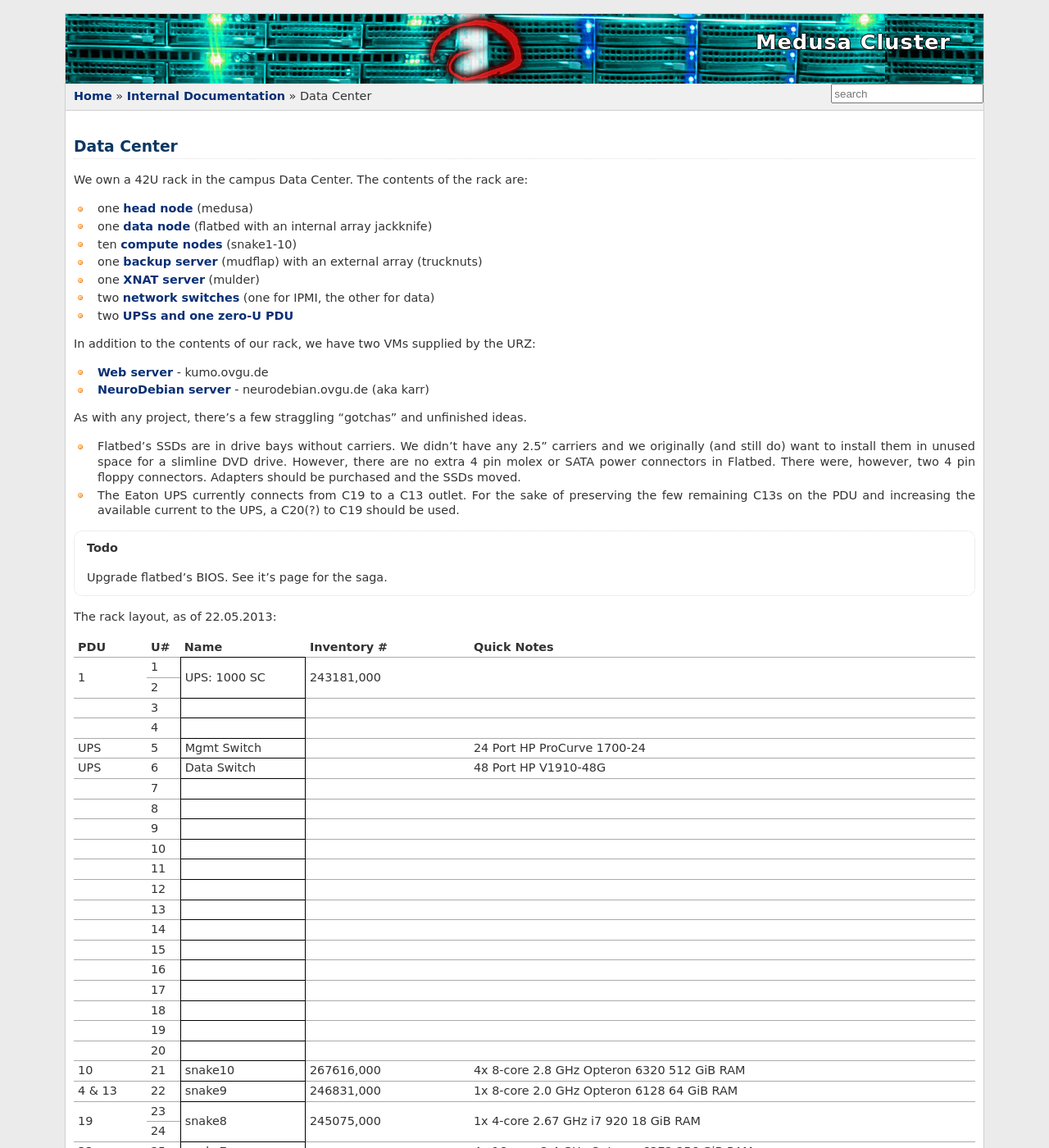
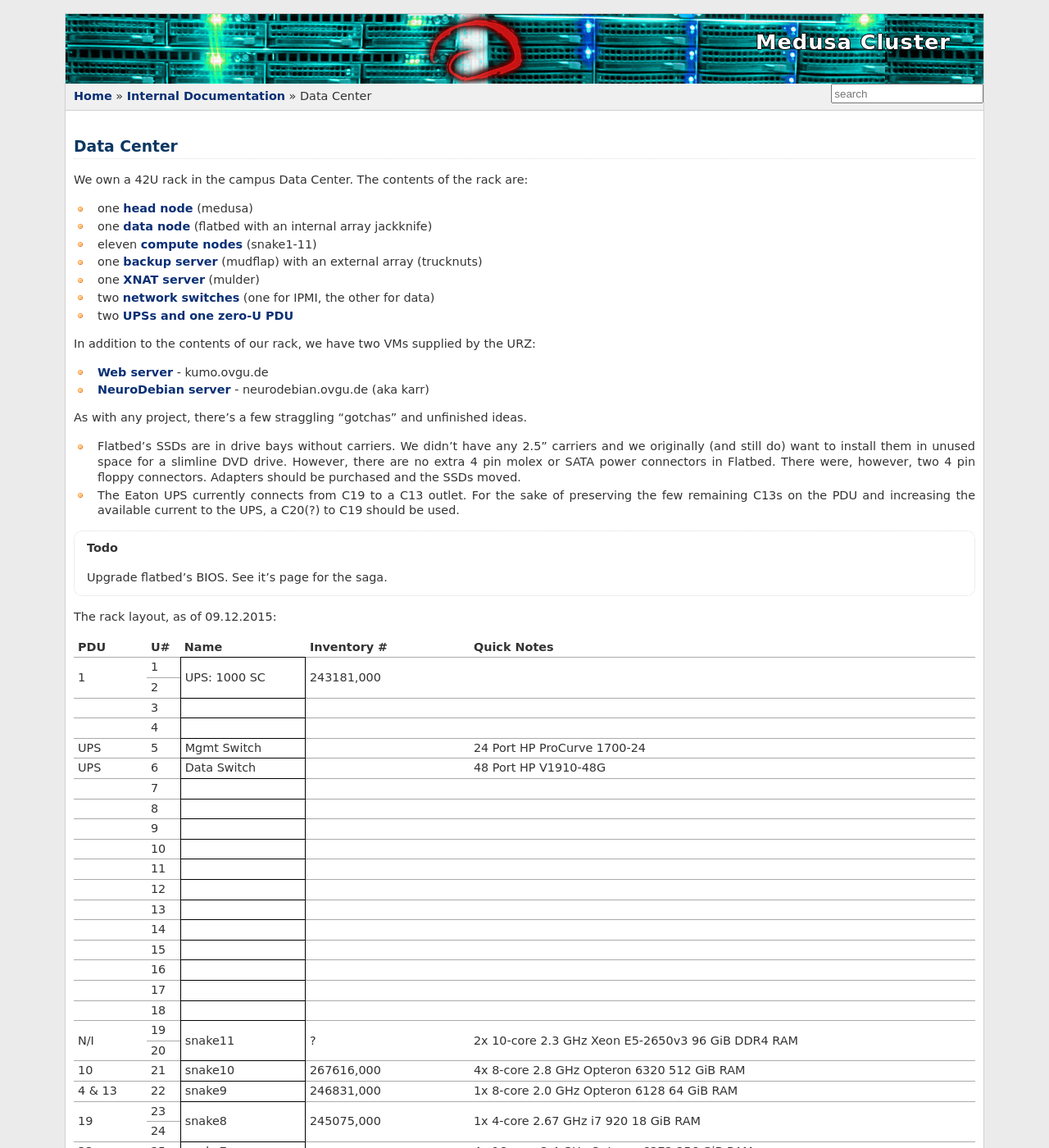
Before and after one commit to psychoinformatics-de/ipsy-docs, a Sphinx documentation site: the page built from source/internal/data_center/index.rst, in a window 1280 px wide and 1400 px high. Shown: the whole window at 82% size. Built offline with Sphinx 7.4.7, drawn with Linux system fonts in a browser that asks for light colours; formulas are drawn with MathJax 3.

Commit message:
Add snake11; widen DC table

```diff
--- a/source/index.rst
+++ b/source/index.rst
@@ -34,8 +34,9 @@ Significant hardware contributions were made by:
 * Tömme Noesselt
 * Michael Hanke
 * Gerhard Jocham
+* Claudia Preuschhof
 
 System administration/expertise provided by:
 
+* Alex Waite
 * Michael Hanke
-* Alex Waite
--- a/source/internal/data_center/index.rst
+++ b/source/internal/data_center/index.rst
@@ -8,7 +8,7 @@ We own a 42U rack in the campus Data Center. The contents of the rack are:
 
 * one `head node <medusa>`_ (medusa)
 * one `data node <flatbed>`_ (flatbed with an internal array jackknife)
-* ten `compute nodes <compute_nodes>`_ (snake1-10)
+* eleven `compute nodes <compute_nodes>`_ (snake1-11)
 * one `backup server <mudflap>`_ (mudflap) with an external array (trucknuts)
 * one `XNAT server <mulder>`_ (mulder)
 * two `network switches <network>`_ (one for IPMI, the other for data)
@@ -38,101 +38,101 @@ As with any project, there's a few straggling "gotchas" and unfinished ideas.
 
    *
 
-The rack layout, as of 22.05.2013:
+The rack layout, as of 09.12.2015:
 
 .. cssclass:: dc-rack
 
-+-----+----+-----------------+-------------+--------------------------------+
-| PDU | U# | Name            | Inventory # | Quick Notes                    |
-+=====+====+=================+=============+================================+
-|     | 1  |                 | 243181,000  |                                |
-+ 1   +----+ UPS: 1000 SC    |             |                                |
-|     | 2  |                 |             |                                |
-+-----+----+-----------------+-------------+--------------------------------+
-|     | 3  |                 |             |                                |
-+-----+----+-----------------+-------------+--------------------------------+
-|     | 4  |                 |             |                                |
-+-----+----+-----------------+-------------+--------------------------------+
-| UPS | 5  | Mgmt Switch     |             | 24 Port HP ProCurve 1700-24    |
-+-----+----+-----------------+-------------+--------------------------------+
-| UPS | 6  | Data Switch     |             | 48 Port HP V1910-48G           |
-+-----+----+-----------------+-------------+--------------------------------+
-|     | 7  |                 |             |                                |
-+-----+----+-----------------+-------------+--------------------------------+
-|     | 8  |                 |             |                                |
-+-----+----+-----------------+-------------+--------------------------------+
-|     | 9  |                 |             |                                |
-+-----+----+-----------------+-------------+--------------------------------+
-|     | 10 |                 |             |                                |
-+-----+----+-----------------+-------------+--------------------------------+
-|     | 11 |                 |             |                                |
-+-----+----+-----------------+-------------+--------------------------------+
-|     | 12 |                 |             |                                |
-+-----+----+-----------------+-------------+--------------------------------+
-|     | 13 |                 |             |                                |
-+-----+----+-----------------+-------------+--------------------------------+
-|     | 14 |                 |             |                                |
-+-----+----+-----------------+-------------+--------------------------------+
-|     | 15 |                 |             |                                |
-+-----+----+-----------------+-------------+--------------------------------+
-|     | 16 |                 |             |                                |
-+-----+----+-----------------+-------------+--------------------------------+
-|     | 17 |                 |             |                                |
-+-----+----+-----------------+-------------+--------------------------------+
-|     | 18 |                 |             |                                |
-+-----+----+-----------------+-------------+--------------------------------+
-|     | 19 |                 |             |                                |
-+-----+----+-----------------+-------------+--------------------------------+
-|     | 20 |                 |             |                                |
-+-----+----+-----------------+-------------+--------------------------------+
-| 10  | 21 | snake10         | 267616,000  | 4x 8-core 2.8 GHz Opteron 6320 |
-|     |    |                 |             | 512 GiB RAM                    |
-+-----+----+-----------------+-------------+--------------------------------+
-| 4 \&| 22 | snake9          | 246831,000  | 1x 8-core 2.0 GHz Opteron 6128 |
-| 13  |    |                 |             | 64 GiB RAM                     |
-+-----+----+-----------------+-------------+--------------------------------+
-|     | 23 |                 | 245075,000  | 1x 4-core 2.67 GHz i7 920      |
-+ 19  +----+ snake8          |             | 18 GiB RAM                     |
-|     | 24 |                 |             |                                |
-+-----+----+-----------------+-------------+--------------------------------+
-| 33  | 25 | snake7          |             | 4x 16-core 2.4 GHz Opteron 6272|
-|     |    |                 |             | 256 GiB RAM                    |
-+-----+----+-----------------+-------------+--------------------------------+
-| 20  | 26 | snake5 & snake6 | 261309,000  | each snake:                    |
-+-----+----+-----------------+ (guessing)  | 2x 6-core 2.4 GHz Xeon E5645   |
-| 21  | 27 | snake3 & snake4 |             | 96 GiB RAM                     |
-+-----+----+-----------------+             |                                |
-| 22  | 28 | snake1 & snake2 |             |                                |
-+-----+----+-----------------+-------------+--------------------------------+
-| 31  | 29 |                 | 265021,000  | 4x 8-core 2.8 GHz Opteron 6320 |
-+ \&  +----+ medusa          |             | 256 GiB RAM                    |
-| UPS | 30 |                 |             |                                |
-+-----+----+-----------------+-------------+--------------------------------+
-|     | 31 |                 | 260876,000  | 1x 4-core 3.2 GHz Xeon E3-1230 |
-+ 27  +----+ mulder          |             | 16 GiB RAM                     |
-|     | 32 |                 |             |                                |
-+-----+----+-----------------+-------------+--------------------------------+
-| 32  | 33 | mudflap         | 264097,000  | 4x 8-core 2.6 GHz Opteron 6212 |
-|     |    |                 |             | 512 GiB RAM                    |
-+-----+----+-----------------+-------------+--------------------------------+
-| 28  | 34 |                 |             | 9x 2 TB drives                 |
-+ \&  +----+ trucknuts       |             | 2x 4 TB drives                 |
-| 7   | 35 |                 |             | 12 bays                        |
-+-----+----+-----------------+-------------+--------------------------------+
-| 34  | 36 |                 | 265526,000  | 8x 2 TB drives                 |
-+ \&  +----+ trucknuts       |             | 2x 4 TB drives                 |
-| 8   | 37 |                 |             | 12 bays                        |
-+-----+----+-----------------+-------------+--------------------------------+
-|     | 38 |                 |             |                                |
-+ 2   +----+                 | 261309,000  | 2x 6-core 2.4 GHz Xeon E5645   |
-| \&  | 39 | flatbed         |             | 96 GiB RAM                     |
-+ UPS +----+                 |             | 13x 4 TB drives, 3x 80 GB SSDs |
-|     | 40 |                 |             |                                |
-+-----+----+-----------------+-------------+--------------------------------+
-|     | 41 |                 |             |                                |
-+ 16  +----+ UPS: 3000 VA    |             | bought: 2012.12                |
-|     | 42 |                 |             |                                |
-+-----+----+-----------------+-------------+--------------------------------+
++-----+----+-----------------+-------------+-----------------------------------+
+| PDU | U# | Name            | Inventory # | Quick Notes                       |
++=====+====+=================+=============+===================================+
+|     | 1  |                 | 243181,000  |                                   |
++ 1   +----+ UPS: 1000 SC    |             |                                   |
+|     | 2  |                 |             |                                   |
++-----+----+-----------------+-------------+-----------------------------------+
+|     | 3  |                 |             |                                   |
++-----+----+-----------------+-------------+-----------------------------------+
+|     | 4  |                 |             |                                   |
++-----+----+-----------------+-------------+-----------------------------------+
+| UPS | 5  | Mgmt Switch     |             | 24 Port HP ProCurve 1700-24       |
++-----+----+-----------------+-------------+-----------------------------------+
+| UPS | 6  | Data Switch     |             | 48 Port HP V1910-48G              |
++-----+----+-----------------+-------------+-----------------------------------+
+|     | 7  |                 |             |                                   |
++-----+----+-----------------+-------------+-----------------------------------+
+|     | 8  |                 |             |                                   |
++-----+----+-----------------+-------------+-----------------------------------+
+|     | 9  |                 |             |                                   |
++-----+----+-----------------+-------------+-----------------------------------+
+|     | 10 |                 |             |                                   |
++-----+----+-----------------+-------------+-----------------------------------+
+|     | 11 |                 |             |                                   |
++-----+----+-----------------+-------------+-----------------------------------+
+|     | 12 |                 |             |                                   |
++-----+----+-----------------+-------------+-----------------------------------+
+|     | 13 |                 |             |                                   |
++-----+----+-----------------+-------------+-----------------------------------+
+|     | 14 |                 |             |                                   |
++-----+----+-----------------+-------------+-----------------------------------+
+|     | 15 |                 |             |                                   |
++-----+----+-----------------+-------------+-----------------------------------+
+|     | 16 |                 |             |                                   |
++-----+----+-----------------+-------------+-----------------------------------+
+|     | 17 |                 |             |                                   |
++-----+----+-----------------+-------------+-----------------------------------+
+|     | 18 |                 |             |                                   |
++-----+----+-----------------+-------------+-----------------------------------+
+|     | 19 |                 |             | 2x 10-core 2.3 GHz Xeon E5-2650v3 |
++ N/I +----+ snake11         + ?           + 96 GiB DDR4 RAM                   +
+|     | 20 |                 |             |                                   |
++-----+----+-----------------+-------------+-----------------------------------+
+| 10  | 21 | snake10         | 267616,000  | 4x 8-core 2.8 GHz Opteron 6320    |
+|     |    |                 |             | 512 GiB RAM                       |
++-----+----+-----------------+-------------+-----------------------------------+
+| 4 \&| 22 | snake9          | 246831,000  | 1x 8-core 2.0 GHz Opteron 6128    |
+| 13  |    |                 |             | 64 GiB RAM                        |
++-----+----+-----------------+-------------+-----------------------------------+
+|     | 23 |                 | 245075,000  | 1x 4-core 2.67 GHz i7 920         |
++ 19  +----+ snake8          |             | 18 GiB RAM                        |
+|     | 24 |                 |             |                                   |
++-----+----+-----------------+-------------+-----------------------------------+
+| 33  | 25 | snake7          |             | 4x 16-core 2.4 GHz Opteron 6272   |
+|     |    |                 |             | 256 GiB RAM                       |
++-----+----+-----------------+-------------+-----------------------------------+
+| 20  | 26 | snake5 & snake6 | 261309,000  | each snake:                       |
++-----+----+-----------------+ (guessing)  | 2x 6-core 2.4 GHz Xeon E5645      |
+| 21  | 27 | snake3 & snake4 |             | 96 GiB RAM                        |
++-----+----+-----------------+             |                                   |
+| 22  | 28 | snake1 & snake2 |             |                                   |
++-----+----+-----------------+-------------+-----------------------------------+
+| 31  | 29 |                 | 265021,000  | 4x 8-core 2.8 GHz Opteron 6320    |
++ \&  +----+ medusa          |             | 256 GiB RAM                       |
+| UPS | 30 |                 |             |                                   |
++-----+----+-----------------+-------------+-----------------------------------+
+|     | 31 |                 | 260876,000  | 1x 4-core 3.2 GHz Xeon E3-1230    |
++ 27  +----+ mulder          |             | 16 GiB RAM                        |
+|     | 32 |                 |             |                                   |
++-----+----+-----------------+-------------+-----------------------------------+
+| 32  | 33 | mudflap         | 264097,000  | 4x 8-core 2.6 GHz Opteron 6212    |
+|     |    |                 |             | 512 GiB RAM                       |
++-----+----+-----------------+-------------+-----------------------------------+
+| 28  | 34 |                 |             | 9x 2 TB drives                    |
++ \&  +----+ trucknuts       |             | 2x 4 TB drives                    |
+| 7   | 35 |                 |             | 12 bays                           |
++-----+----+-----------------+-------------+-----------------------------------+
+| 34  | 36 |                 | 265526,000  | 8x 2 TB drives                    |
++ \&  +----+ trucknuts       |             | 2x 4 TB drives                    |
+| 8   | 37 |                 |             | 12 bays                           |
++-----+----+-----------------+-------------+-----------------------------------+
+|     | 38 |                 |             |                                   |
++ 2   +----+                 | 261309,000  | 2x 6-core 2.4 GHz Xeon E5645      |
+| \&  | 39 | flatbed         |             | 96 GiB RAM                        |
++ UPS +----+                 |             | 13x 4 TB drives, 3x 80 GB SSDs    |
+|     | 40 |                 |             |                                   |
++-----+----+-----------------+-------------+-----------------------------------+
+|     | 41 |                 |             |                                   |
++ 16  +----+ UPS: 3000 VA    |             | bought: 2012.12                   |
+|     | 42 |                 |             |                                   |
++-----+----+-----------------+-------------+-----------------------------------+
 
 The rack's Inventory Nr.: 248252,00
 
```
Also changed, not shown: source/internal/data_center/compute_nodes.rst (+16 -0 lines).
